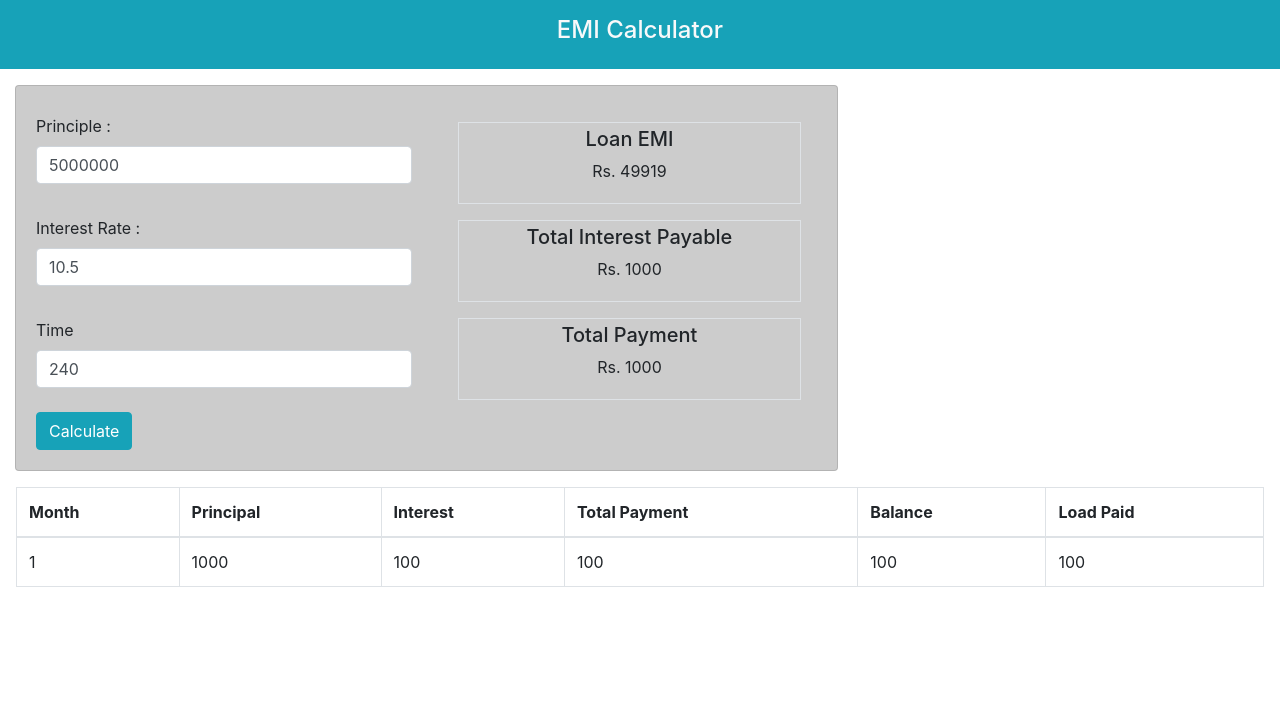
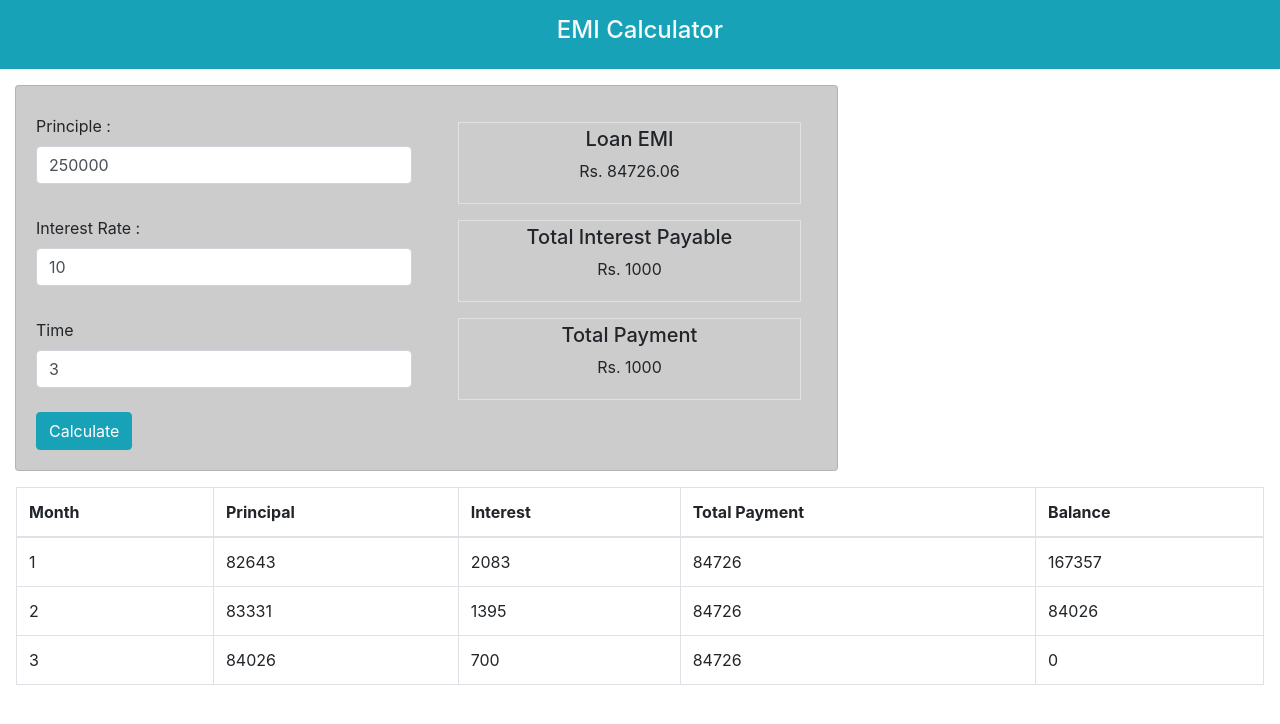
Before and after one commit to ashish336b/EMI-Calculator, a React (Create React App) app: page / in a window 1280 px wide. Shown: the top 724 px of the page. Built offline with nearby package versions, Linux system fonts and the light colour scheme.

Commit message:
basic emi calculator with loan amortization table

```diff
--- a/src/components/Body.js
+++ b/src/components/Body.js
@@ -1,13 +1,15 @@
+import { parse } from "path";
 import React, { Component } from "react";
 
 export default class Body extends Component {
   constructor(props) {
     super(props);
     this.state = {
-      principal: "5000000",
-      rate: "10.5",
-      time: "240",
+      principal: "250000",
+      rate: "10",
+      time: "3",
       totalEmi: "",
+      tableData: [],
     };
   }
   setPrincipal = (event) => {
@@ -25,17 +27,49 @@ export default class Body extends Component {
     let monthlyRate = this.state.rate / 1200;
     let numerator = Math.pow(1 + monthlyRate, this.state.time);
     let denumerator = numerator - 1;
-    let e = parseFloat(
-      this.state.principal * monthlyRate * (numerator / denumerator)
-    ).toFixed(0);
+    let e = this.state.principal * monthlyRate * (numerator / denumerator);
+    //
+    let tableData = [];
+    let interest = monthlyRate * this.state.principal;
+    let principalPaid = e - interest;
+    let remainingBalance = this.state.principal - principalPaid;
+    tableData.push({
+      interest: parseFloat(interest).toFixed(2),
+      principal: parseFloat(principalPaid).toFixed(2),
+      remainingBalance: parseFloat(remainingBalance).toFixed(2),
+      totalPaid: parseFloat(e).toFixed(2),
+    });
+    for (let i = 1; i < this.state.time; i++) {
+      interest = monthlyRate * remainingBalance;
+      principalPaid = e - interest;
+      remainingBalance = remainingBalance - principalPaid;
+      tableData.push({
+        interest: parseFloat(interest).toFixed(2),
+        principal: parseFloat(principalPaid).toFixed(2),
+        remainingBalance: parseFloat(remainingBalance).toFixed(2),
+        totalPaid: parseFloat(e).toFixed(2),
+      });
+    }
     this.setState({
-      totalEmi: e,
+      totalEmi: parseFloat(e).toFixed(2),
+      tableData: tableData,
     });
   };
   componentDidMount() {
     this.calculateEmi();
   }
   render() {
+    const tableItem = this.state.tableData.map((el, i) => {
+      return (
+        <tr key={i}>
+          <td>{i + 1}</td>
+          <td>{Math.round(el.principal)}</td>
+          <td>{Math.round(el.interest)}</td>
+          <td>{Math.round(el.totalPaid)}</td>
+          <td>{Math.abs(Math.round(el.remainingBalance))}</td>
+        </tr>
+      );
+    });
     return (
       <div>
         <section className="form-container py-3">
@@ -119,19 +153,9 @@ export default class Body extends Component {
                       <th>Interest</th>
                       <th>Total Payment</th>
                       <th>Balance</th>
-                      <th>Load Paid</th>
                     </tr>
                   </thead>
-                  <tbody>
-                    <tr>
-                      <td>1</td>
-                      <td>1000</td>
-                      <td>100</td>
-                      <td>100</td>
-                      <td>100</td>
-                      <td>100</td>
-                    </tr>
-                  </tbody>
+                  <tbody>{tableItem}</tbody>
                 </table>
               </div>
             </div>
```
